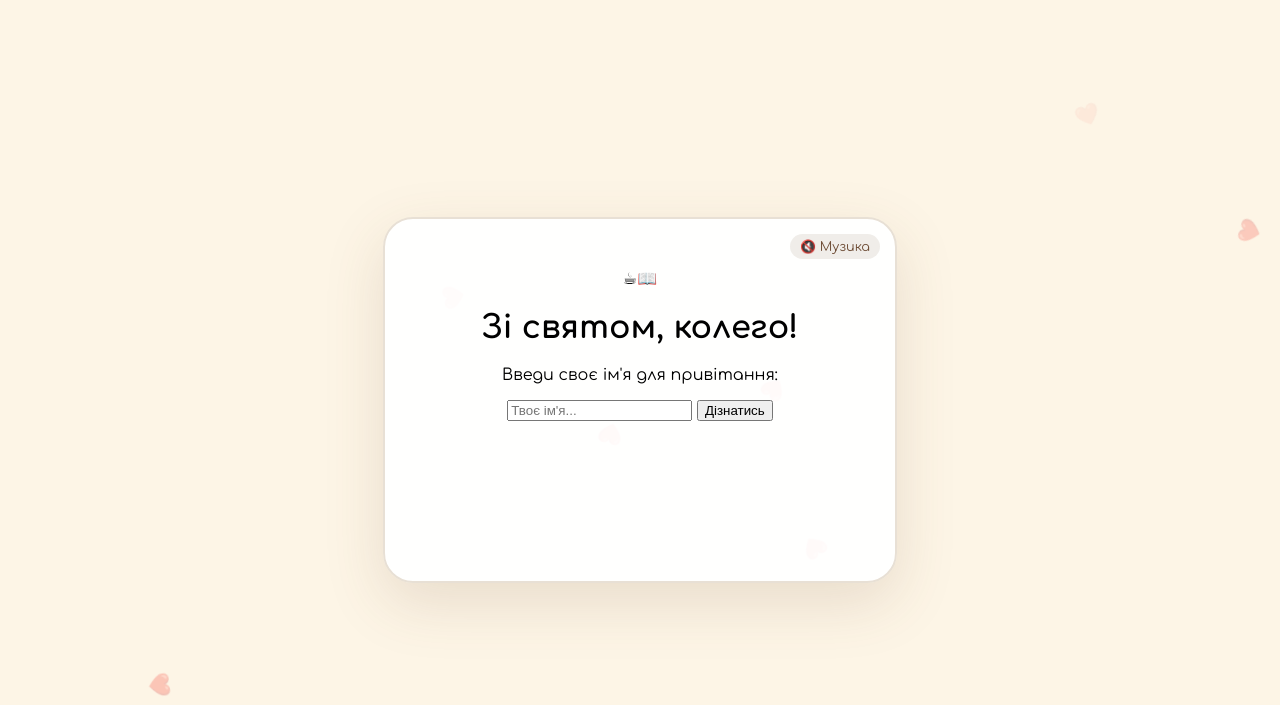
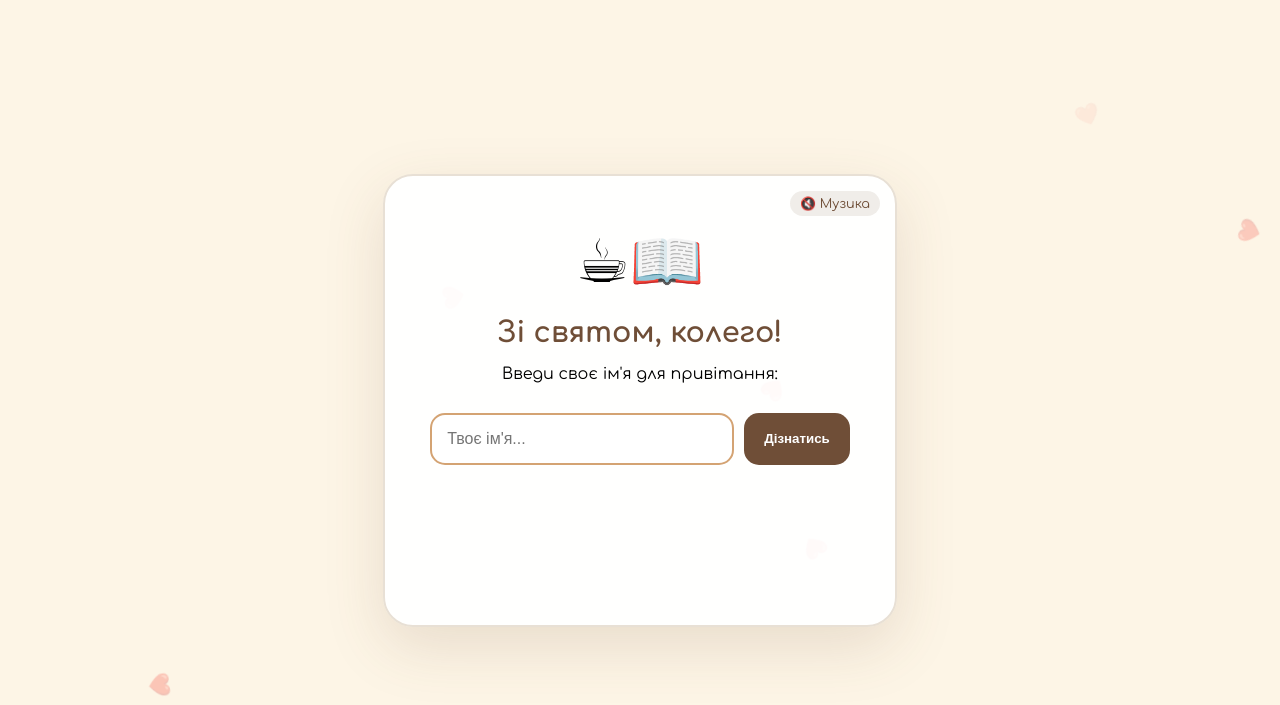
Before and after one commit to dymproduction1-alt/valentine-gift, a Flask app: page / in a window 1280 px wide. Shown: the top 705 px of the page. Run offline with Flask 3, Linux system fonts and the light colour scheme; some libraries are stand-ins or nearby versions.

Commit message:
Enhance styles with card hover effect and inputs
Added hover effect to card and new input/button styles.

```diff
--- a/static/css/style.css
+++ b/static/css/style.css
@@ -36,6 +36,59 @@ body {
     z-index: 2;
 }
 
+.card:hover {
+    transform: translateY(-5px);
+}
+
+.icon {
+    font-size: 60px;
+    margin-bottom: 20px;
+    display: block;
+}
+
+h1 {
+    color: #6f4e37;
+    font-size: 1.8rem;
+    margin-bottom: 15px;
+}
+
+.input-area {
+    margin: 30px 0;
+    display: flex;
+    gap: 10px;
+    justify-content: center;
+}
+
+input {
+    padding: 15px;
+    border: 2px solid #d4a373;
+    border-radius: 15px;
+    width: 60%;
+    font-size: 16px;
+    outline: none;
+    transition: border-color 0.3s;
+}
+
+input:focus {
+    border-color: #6f4e37;
+}
+
+button {
+    padding: 15px 20px;
+    background: #6f4e37;
+    color: white;
+    border: none;
+    border-radius: 15px;
+    cursor: pointer;
+    font-weight: bold;
+    transition: all 0.3s;
+}
+
+button:hover {
+    background: #bc6c25;
+    box-shadow: 0 5px 15px rgba(111, 78, 55, 0.3);
+}
+
 /* Кнопка поділитися */
 #shareBtn {
     margin-top: 20px;
```
